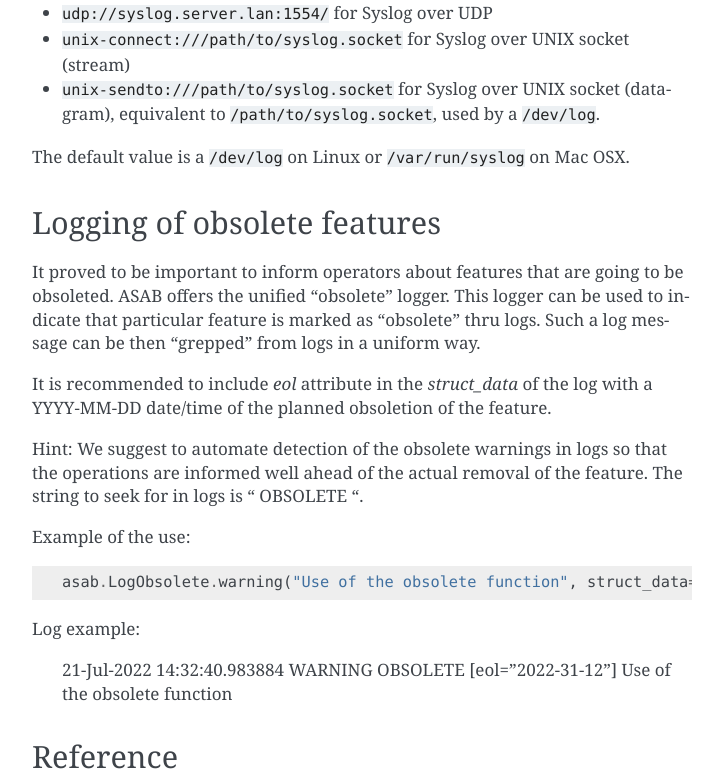
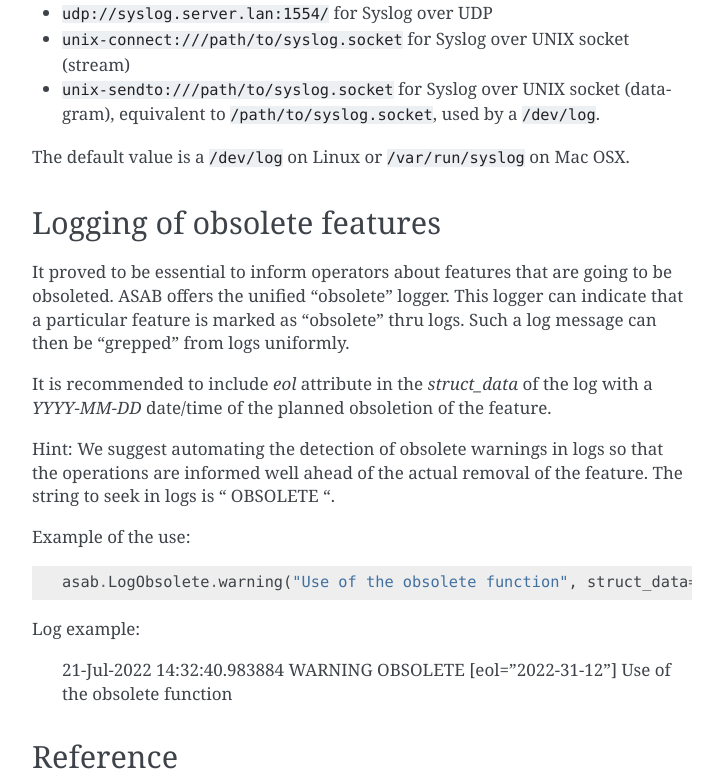
Before and after one commit to TeskaLabs/asab, a Sphinx documentation site: the page built from doc/asab/log.rst, in a window 1280 px wide and 900 px high, scrolled down 3625 px, cut to the strip 0-783 px from the top of the window. Shown: the whole strip, without its empty margins (388-1111 px from the left). Built offline with Sphinx 7.4.7, drawn with Linux system fonts in a browser that asks for light colours; pages that are not in the unit, such as notebooks, are missing from menus.

Commit message:
Update log.rst

```diff
--- a/doc/asab/log.rst
+++ b/doc/asab/log.rst
@@ -189,14 +189,14 @@ The default value is a ``/dev/log`` on Linux or ``/var/run/syslog`` on Mac OSX.
 Logging of obsolete features
 ----------------------------
 
-It proved to be important to inform operators about features that are going to be obsoleted.
+It proved to be essential to inform operators about features that are going to be obsoleted.
 ASAB offers the unified "obsolete" logger.
-This logger can be used to indicate that particular feature is marked as "obsolete" thru logs.
-Such a log message can be then "grepped" from logs in a uniform way.
+This logger can indicate that a particular feature is marked as "obsolete" thru logs.
+Such a log message can then be "grepped" from logs uniformly.
 
-It is recommended to include `eol` attribute in the `struct_data` of the log with a YYYY-MM-DD date/time of the planned obsoletion of the feature.
+It is recommended to include `eol` attribute in the `struct_data` of the log with a `YYYY-MM-DD` date/time of the planned obsoletion of the feature.
 
-Hint: We suggest to automate detection of the obsolete warnings in logs so that the operations are informed well ahead of the actual removal of the feature. The string to seek for in logs is " OBSOLETE ".
+Hint: We suggest automating the detection of obsolete warnings in logs so that the operations are informed well ahead of the actual removal of the feature. The string to seek in logs is " OBSOLETE ".
 
 Example of the use:
 
```
